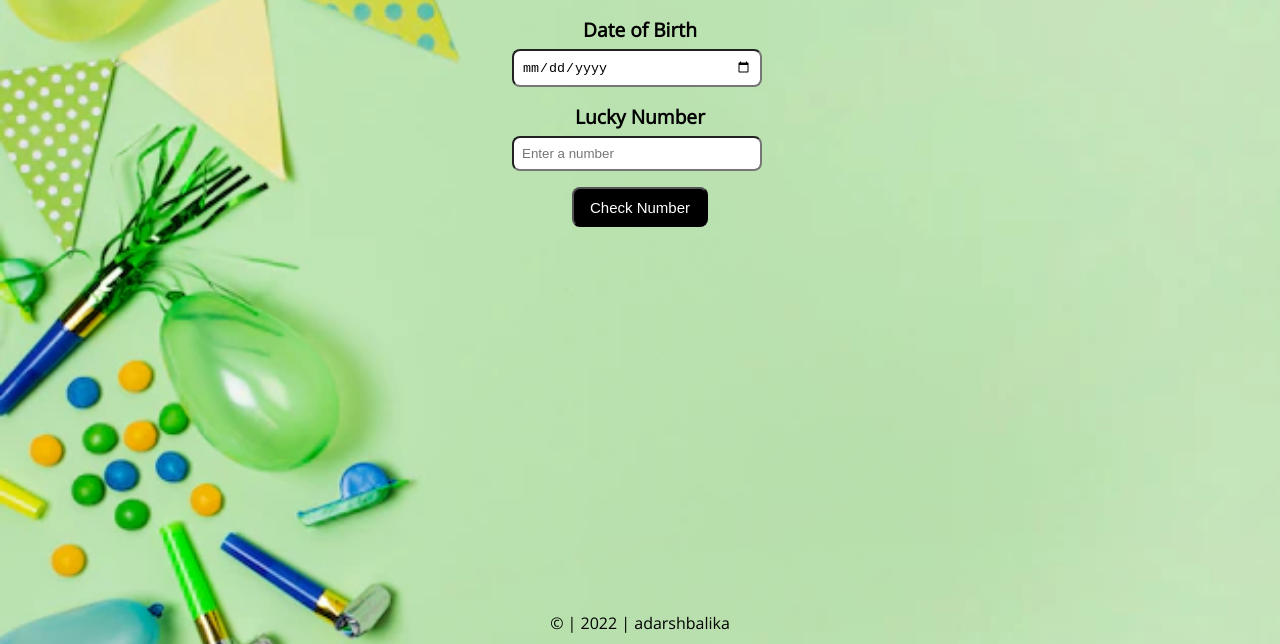
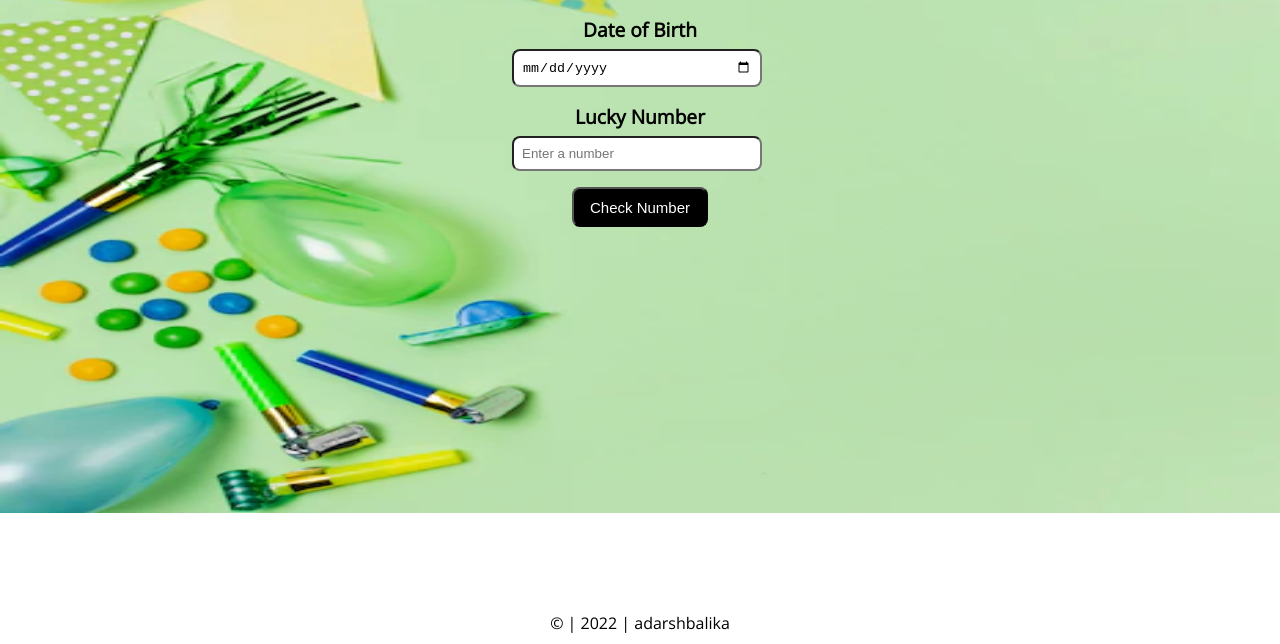
Before and after one commit to Aliya-Begum/neogcamp-mark11, a plain HTML site: page index.html in a window 1280 px wide. Shown: the part 89-733 px from the top of the page. Drawn offline with nearby package versions, Linux system fonts and the light colour scheme.

Commit message:
Update style.css

```diff
--- a/style.css
+++ b/style.css
@@ -4,7 +4,7 @@ body {
     font-family: 'Open Sans', sans-serif;
     background-image: url(/images/bg2.webp);
     background-repeat: no-repeat;
-    background-size: cover;
+    background-size: 215vh 47vw;
     margin: 0;
 }
 
```
